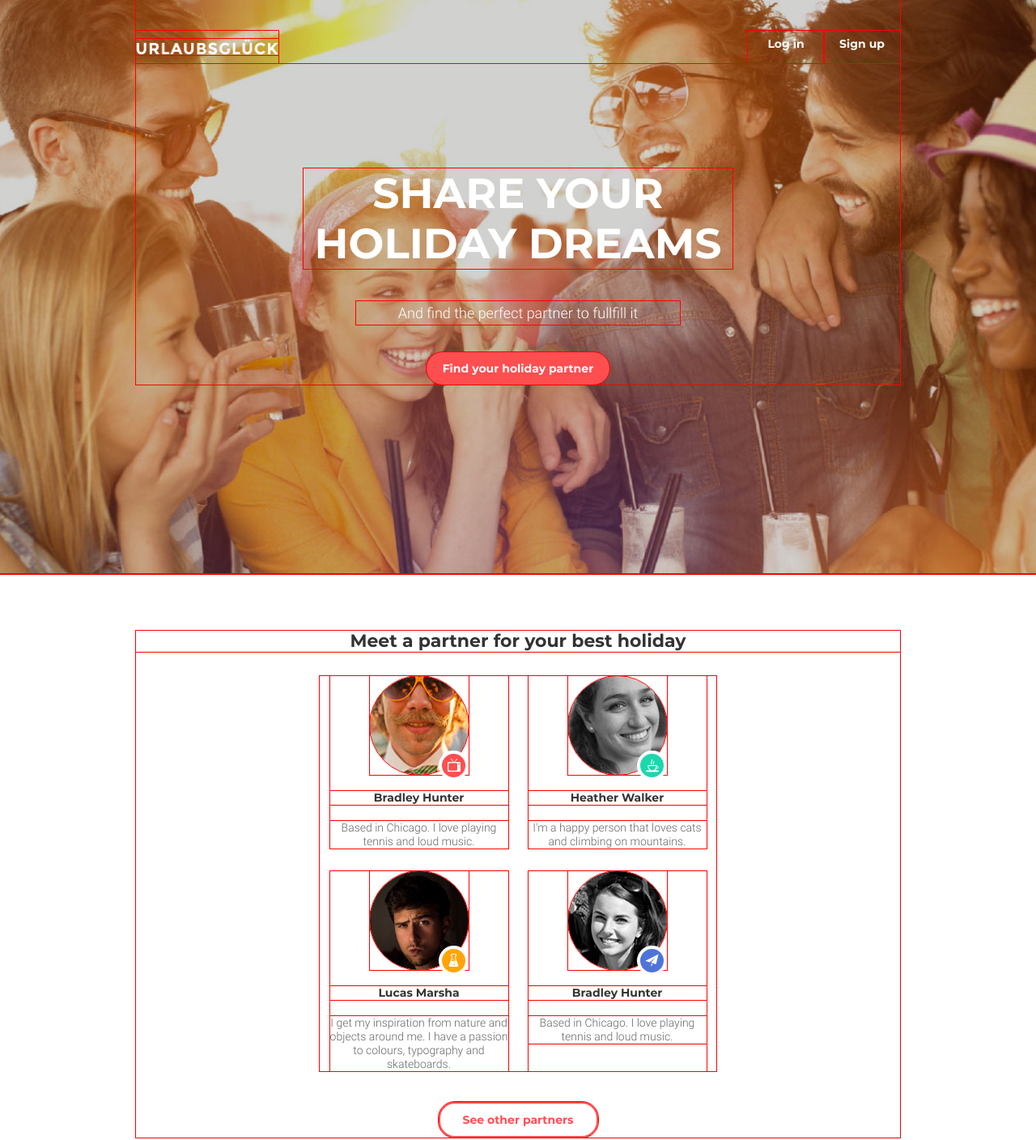
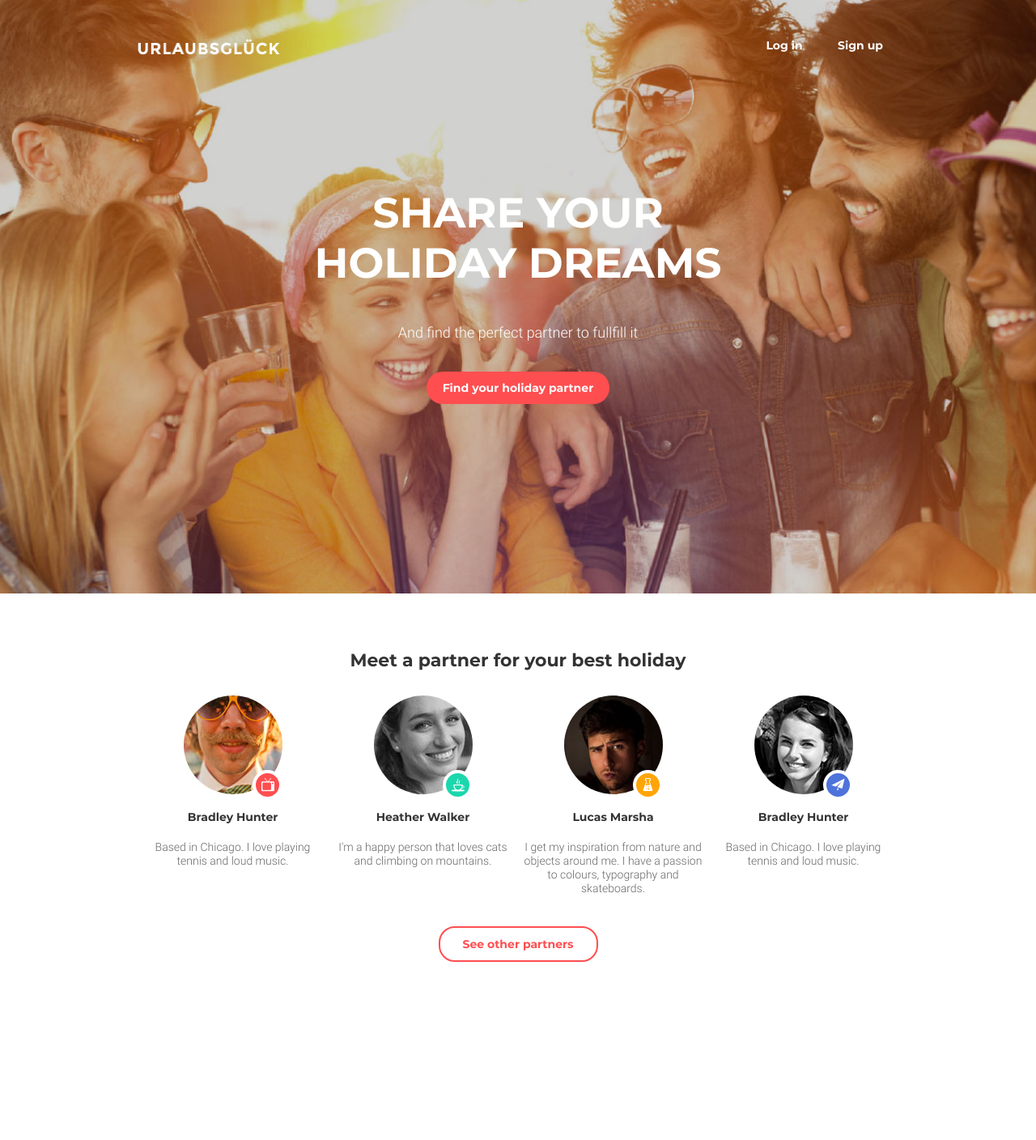
Before and after one commit to YevhenKonyk/module_8_hw, a plain HTML site: page index.html in a window 1280 px wide. Shown: the whole page at 81% size. After the commit the page ends 1245 px from the top, so only its background shows below. Drawn offline with Linux system fonts and the light colour scheme.

Commit message:
Added styles for destop devices 960px+

```diff
--- a/css/components/header.css
+++ b/css/components/header.css
@@ -35,7 +35,7 @@
     width: 94px;
     height: 40px;
 
-    padding-top: 8px;
+    padding-top: 10px;
 }
 
 .login-controls__link:hover {
--- a/css/components/partners_section.css
+++ b/css/components/partners_section.css
@@ -116,7 +116,3 @@
     width: 284px;
     height: 44px;
 }
-
-* {
-    outline: 1px solid red;
-}
--- a/css/helpers/basic.css
+++ b/css/helpers/basic.css
@@ -35,6 +35,6 @@ a {
 /* Desktop */
 @media (min-width: 960px) {
     .container {
-        width: 944px;
+        width: 940px;
     }
 }
--- a/css/helpers/media.css
+++ b/css/helpers/media.css
@@ -1,7 +1,4 @@
 @media (min-width: 768px) {
-    * {
-        outline: 1px solid red;
-    }
     /* Header */
     .logo {
         margin: 0;
@@ -91,3 +88,17 @@
         width: 197px;
     }
 }
+
+@media (min-width: 960px) {
+    .login-wrapper {
+        margin-bottom: 154px;
+    }
+
+    .partners {
+        width: auto;
+    }
+
+    .partners__item.partners__item {
+        margin-bottom: 0;
+    }
+}
--- a/index.html
+++ b/index.html
@@ -12,6 +12,7 @@
 <body>
     <header class="header">
         <div class="container">
+            <nav>
                 <div class="login-wrapper">
                     <ul class="login-controls">
                         <li class="login-controls__item">
@@ -25,14 +26,14 @@
                         <img src="./img/header/logo.png" alt="URLAUBSGLÜCK Logotype" class="logo-image">
                     </a>
                 </div>
-
+            </nav>
             <h2 class="header__title">Share your holiday dreams</h2>
             <p class="header__description">And find the perfect partner to fullfill it</p>
             <button class="header__find-btn">Find your holiday partner</button>
         </div>
-
     </header>
     <!-- /.header -->
+    <main>
         <section class="partners-section">
             <div class="container">
                 <h2 class="partners-section__title">Meet a partner for your best holiday</h2>
@@ -52,7 +53,8 @@
                                 class="partners__img">
                         </div>
                         <h2 class="partners__title">Lucas Marsha</h2>
-                    <p class="partners__description">I get my inspiration from nature and objects around me. I have a
+                        <p class="partners__description">I get my inspiration from nature and objects around me. I have
+                            a
                             passion to colours, typography and skateboards.</p>
                     </li>
                     <li class="partners__item">
@@ -62,7 +64,8 @@
                         </div>
 
                         <h2 class="partners__title">Heather Walker</h2>
-                    <p class="partners__description">I'm a happy person that loves cats and climbing on mountains.</p>
+                        <p class="partners__description">I'm a happy person that loves cats and climbing on mountains.
+                        </p>
                     </li>
                     <li class="partners__item">
                         <div class="partners__img-wrapper">
@@ -78,6 +81,7 @@
             </div>
         </section>
         <!-- /.partners-section -->
+    </main>
 </body>
 
 </html>
```
Lines whose indentation alone changed are shown as unchanged.
